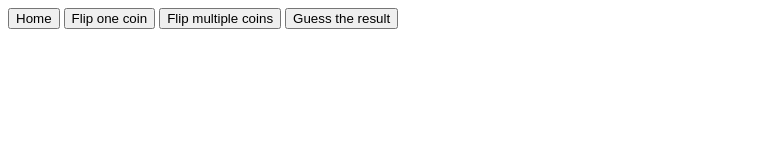
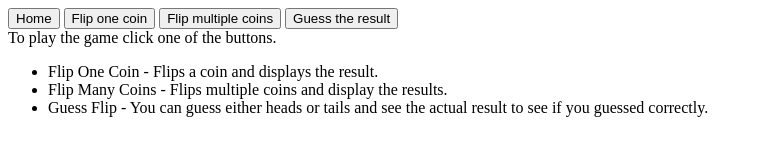
Before and after one commit to comp426-2022-spring/a05-max-muoto, a website: page public/index.html in a window 1280 px wide. Shown: the whole page, without its empty margins (0-763 px from the left). Drawn offline with Linux system fonts and the light colour scheme.

Commit message:
Added to documentation

```diff
--- a/index.js
+++ b/index.js
@@ -98,6 +98,7 @@ app.get('/app/', (req, res) => {
 app.get('/app/flip/', (req, res) => {
     flip_result = coinFlip();
     res.status(200).json({"flip" : flip_result});
+    console.log(res.getHeaders());
 });
 
 
--- a/public/index.html
+++ b/public/index.html
@@ -33,7 +33,12 @@
       <button id="guessnav">Guess the result</button>
     </nav>
     <div id="home">
-
+        To play the game click one of the buttons.
+        <ul>
+          <li>Flip One Coin - Flips a coin and displays the result.</li>
+          <li>Flip Many Coins - Flips multiple coins and display the results.</li>
+          <li>Guess Flip - You can guess either heads or tails and see the actual result to see if you guessed correctly.</li>
+        </ul>
     </div>
     <div id="single" class="hidden">
 
```
Also changed, not shown: README.md, 1 other file.
